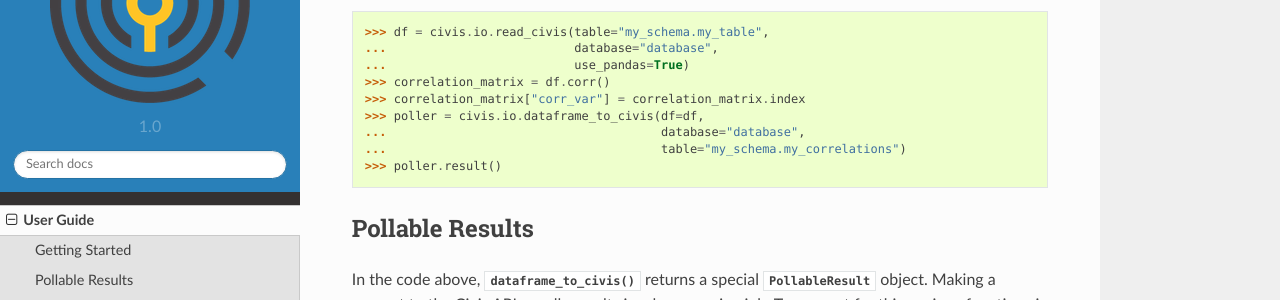
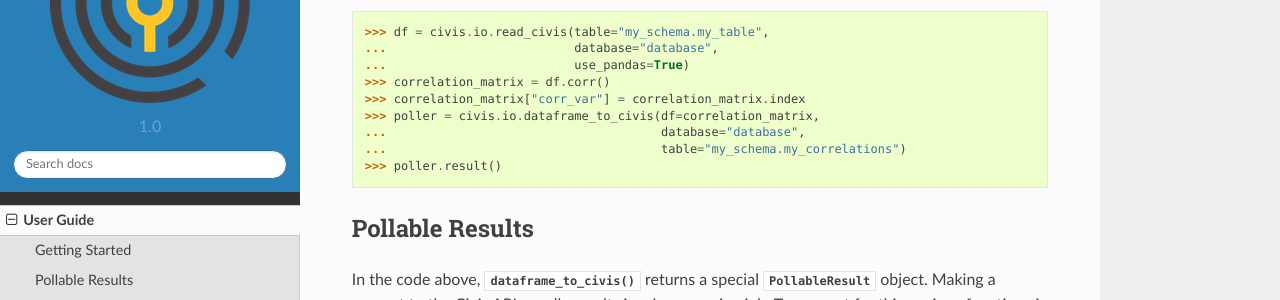
Before and after one commit to civisanalytics/civis-python, a Sphinx documentation site: the page built from docs/source/user_guide.rst, in a window 1280 px wide and 900 px high, scrolled down 339 px. Shown: the part 151-451 px from the top of the window. Built offline with Sphinx 7.4.7 and the Read the Docs theme 2.0.0, drawn with Linux system fonts in a browser that asks for light colours.

Commit message:
Fix reference to wrong variable in user_guide

```diff
--- a/docs/source/user_guide.rst
+++ b/docs/source/user_guide.rst
@@ -29,7 +29,7 @@
    ...                          use_pandas=True)
    >>> correlation_matrix = df.corr()
    >>> correlation_matrix["corr_var"] = correlation_matrix.index
-   >>> poller = civis.io.dataframe_to_civis(df=df,
+   >>> poller = civis.io.dataframe_to_civis(df=correlation_matrix,
    ...                                      database="database",
    ...                                      table="my_schema.my_correlations")
    >>> poller.result()
```
